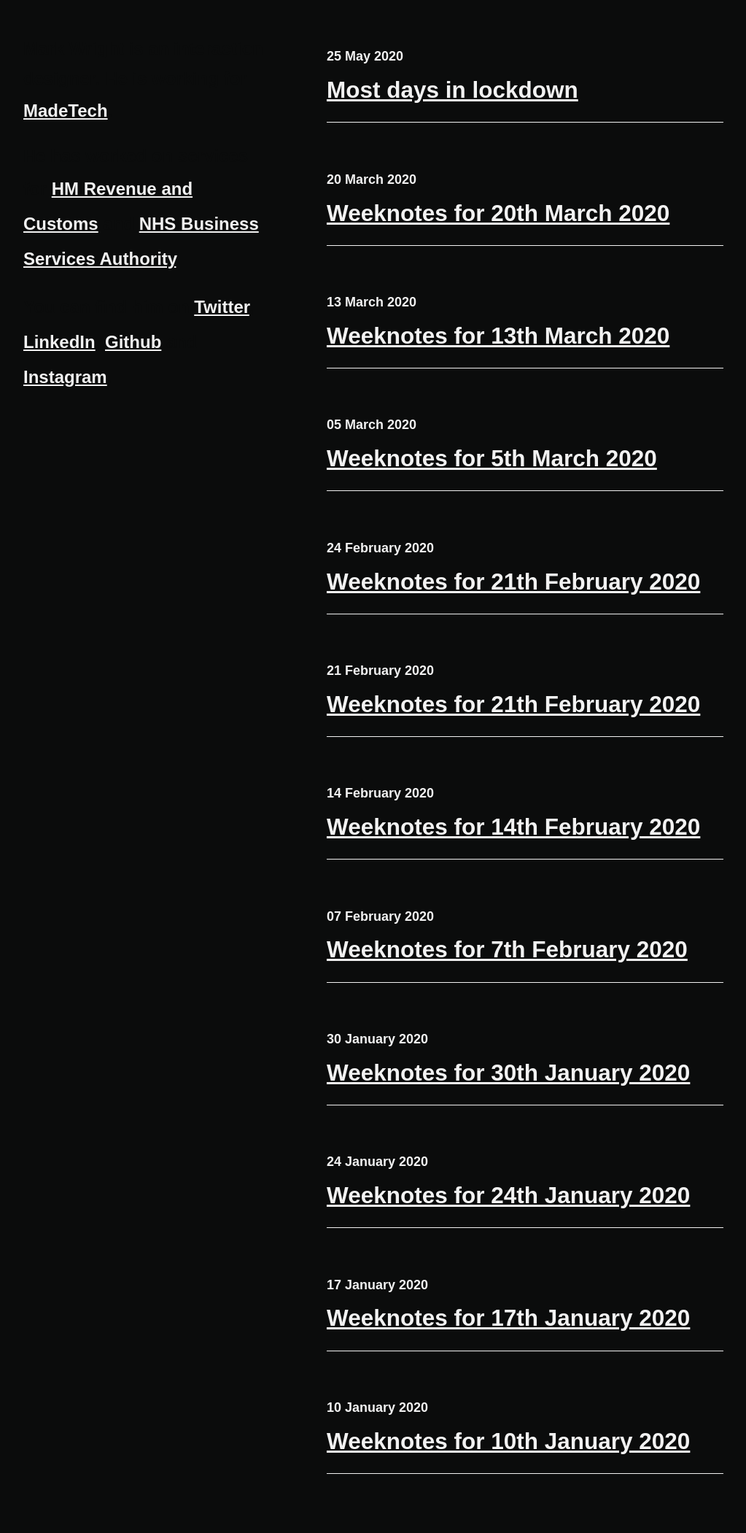
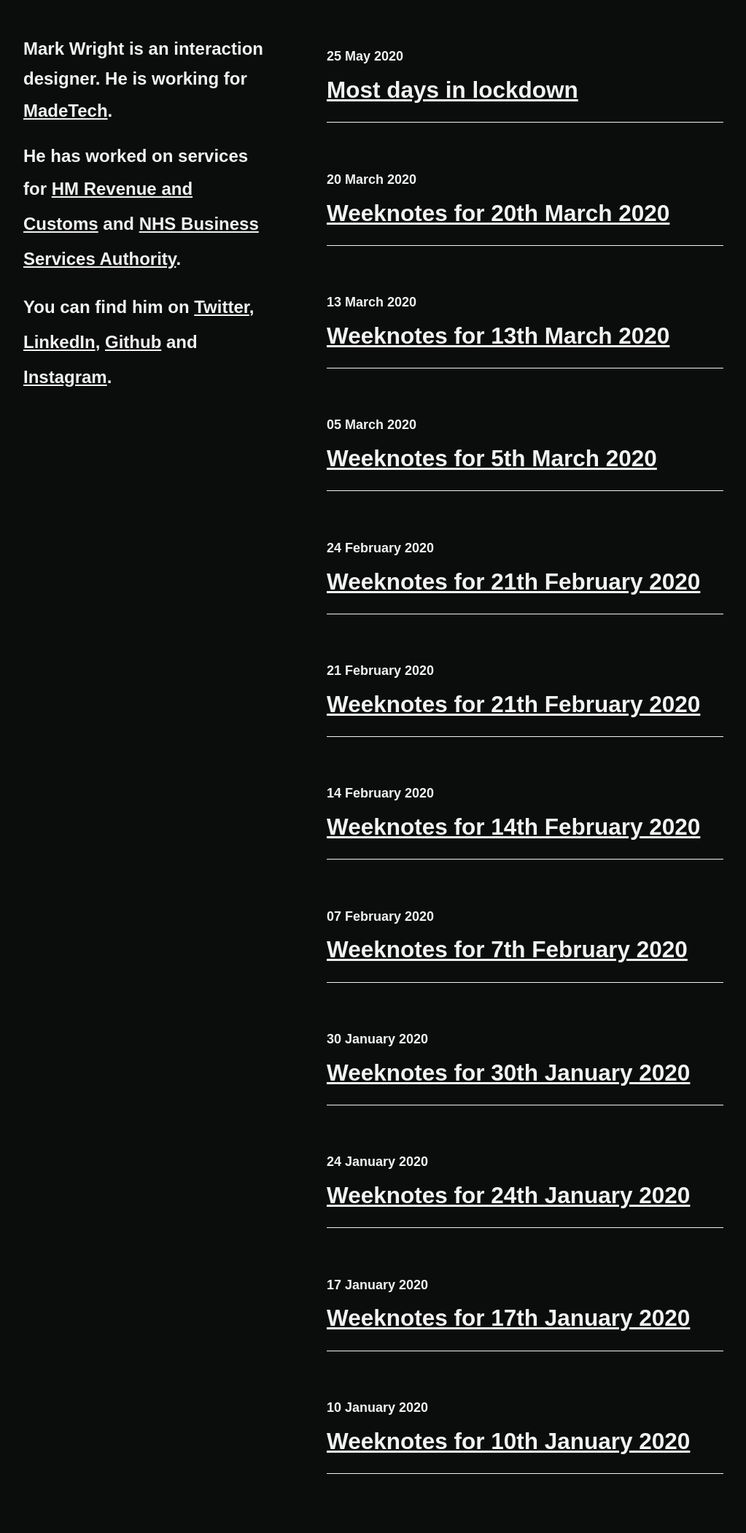
Before and after one commit to mrkwrght/mrkwrghtdotcom, a Jekyll site: the page built from index.html, in a window 1280 px wide. Shown: the whole page at 73% size, without its empty margins (128-1151 px from the left). Built offline with Jekyll 4.4.1, drawn with Linux system fonts in a browser that asks for light colours; some web fonts are replaced; the list of posts is cut into pages by our own code.

Commit message:
Update _typography.scss

```diff
--- a/_sass/_typography.scss
+++ b/_sass/_typography.scss
@@ -100,7 +100,7 @@ h6 {
   -------------- */
 
 p {
-  color: 	#0b0c0c;
+  color: 	#F2F2F2;
   margin: 0 0 1rem;
   line-height: 1.7em;
   font-weight: bold;
```
